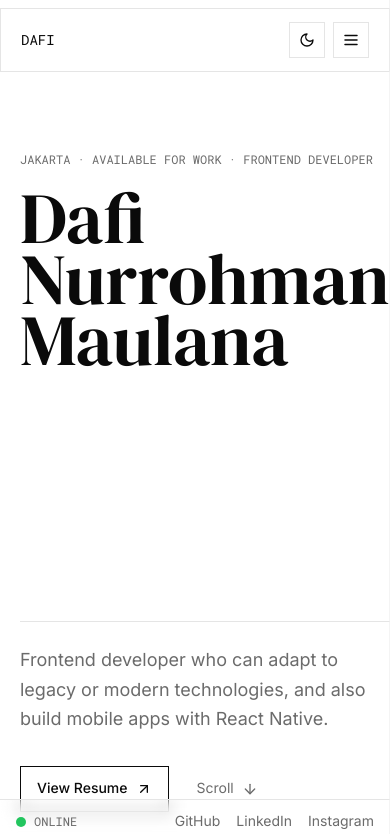
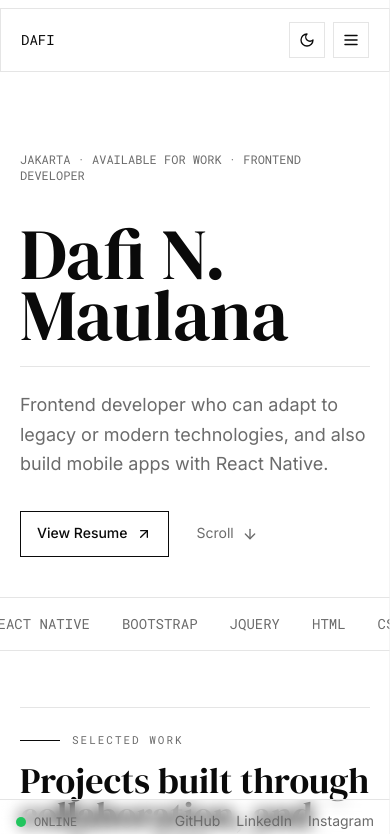
Before and after one commit to dafinrmaulana/daffi, a Next.js app: page / in a window 390 px wide. Shown: the top 834 px of the page. Built offline with nearby package versions, Linux system fonts and the light colour scheme.

Commit message:
Adjust Hero component layout for improved spacing and readability

```diff
--- a/components/home/Hero.tsx
+++ b/components/home/Hero.tsx
@@ -4,13 +4,14 @@ import { Button } from "@/components/ui/Button"
 
 export function Hero() {
   return (
-    <section className="mx-auto grid min-h-[calc(100vh-4rem)] max-w-7xl content-between px-5 py-10 sm:px-8">
+    <section className="mx-auto grid min-h-[60vh] md:min-h-[calc(100vh-4rem)] max-w-7xl content-between px-5 py-10 sm:px-8">
       <div className="pt-10">
-        <p className="mb-5 font-mono text-xs uppercase text-muted">
+        <p className="mb-10 sm:mb-5 font-mono text-xs uppercase text-muted">
           Jakarta · Available for work · Frontend Developer
         </p>
-        <h1 className="max-w-6xl font-serif text-[clamp(4.5rem,16vw,13rem)] leading-[0.85] text-balance">
-          Dafi Nurrohman Maulana
+        <h1 className="max-w-6xl mb-5 sm:mb-0 font-serif text-[clamp(4.5rem,16vw,13rem)] leading-[0.85] text-balance">
+          <span className="sm:hidden">Dafi N. Maulana</span>
+          <span className="hidden sm:inline">Dafi Nurrohman Maulana</span>
         </h1>
       </div>
       <div className="grid gap-8 border-t border-border pt-6 md:grid-cols-[1fr_auto] md:items-end">
```
